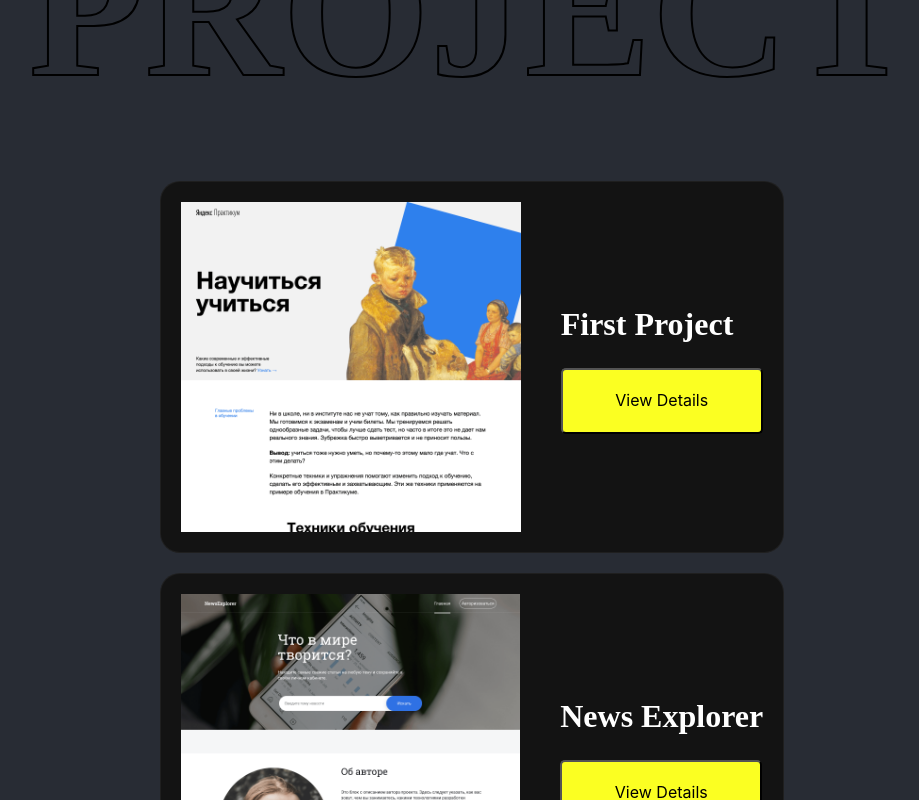
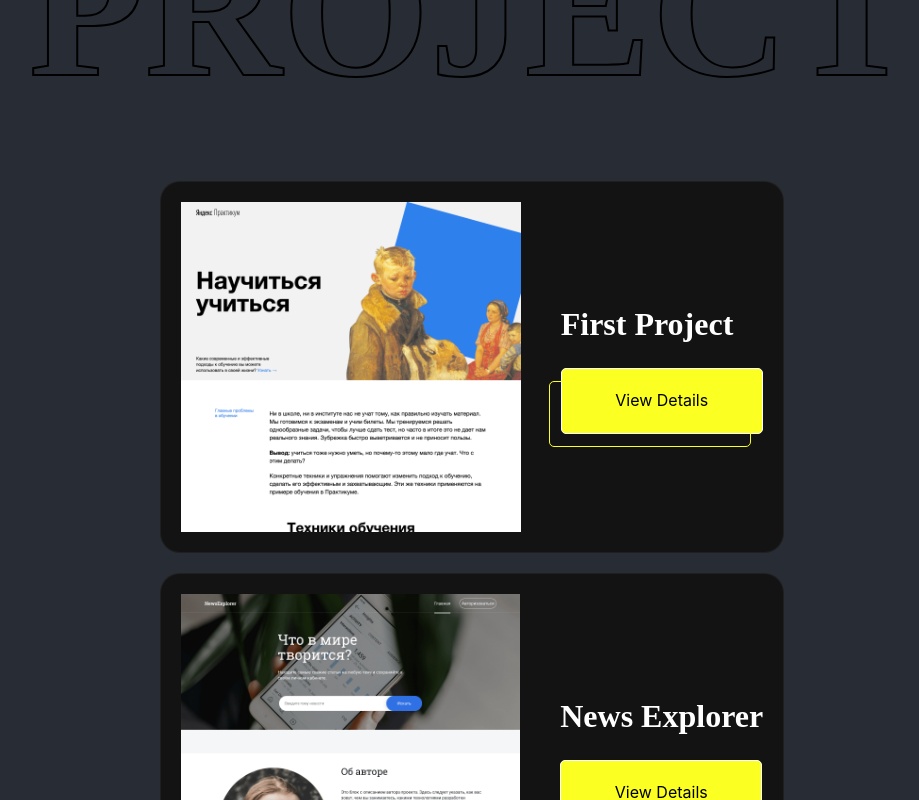
Before and after one commit to zTironz/tiron.dev, a React (Create React App) app: page / in a window 1280 px wide. In both pictures the pointer is over the button 829 px from the left and 1463 px from the top of the page. Shown: the part 1063-1863 px from the top of the page, without its empty margins (168-1087 px from the left). Built offline with nearby package versions, Linux system fonts and the light colour scheme.

Commit message:
style changes

```diff
--- a/src/App.css
+++ b/src/App.css
@@ -235,6 +235,29 @@ color: #FFFFFF;
   background: #FBFF22;
   border-radius: 5px;
   cursor: pointer;
+  position: relative;
+  border: 0.05rem solid #fff;
+}
+
+/* .project__button:hover {
+  background: black;
+  border: #FBFF22;
+  transition: all .8s ease-in;
+} */
+
+.project__button:hover::before {
+  opacity: 1;
+  z-index: 1;
+  top: 0.8rem;
+  left: -0.8rem;
+  transition: all .2s ease-in .2s;
+  content: '';
+    position: absolute;
+    border-radius: 5px;
+    width: 100%;
+    height: 100%;
+    border: 0.05rem solid #FBFF22;
+    transition: all .8s ease-in;
 }
 
 
```
